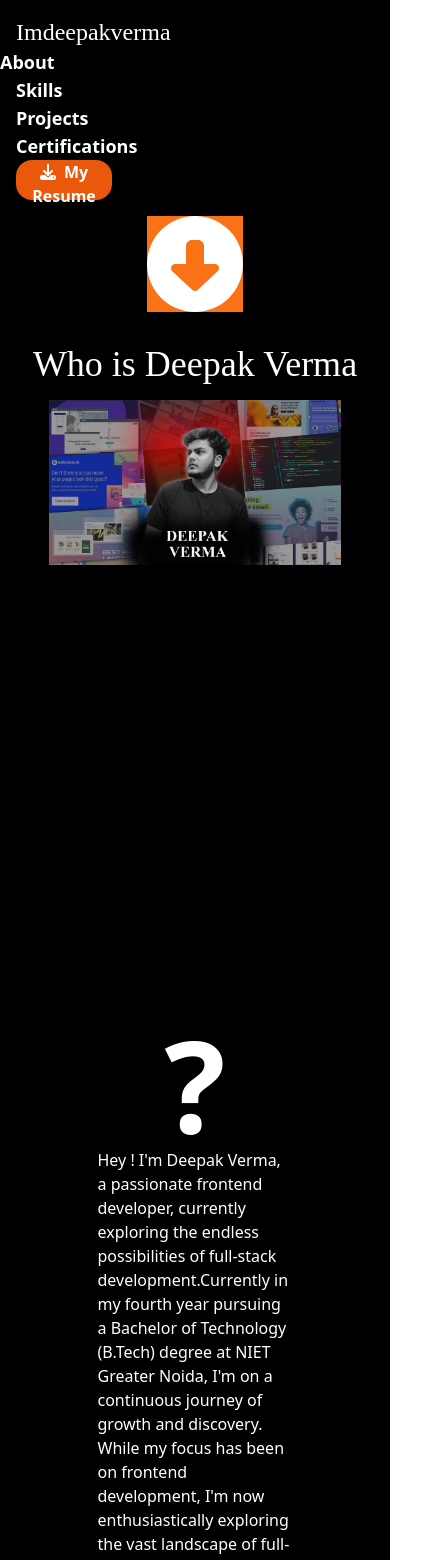
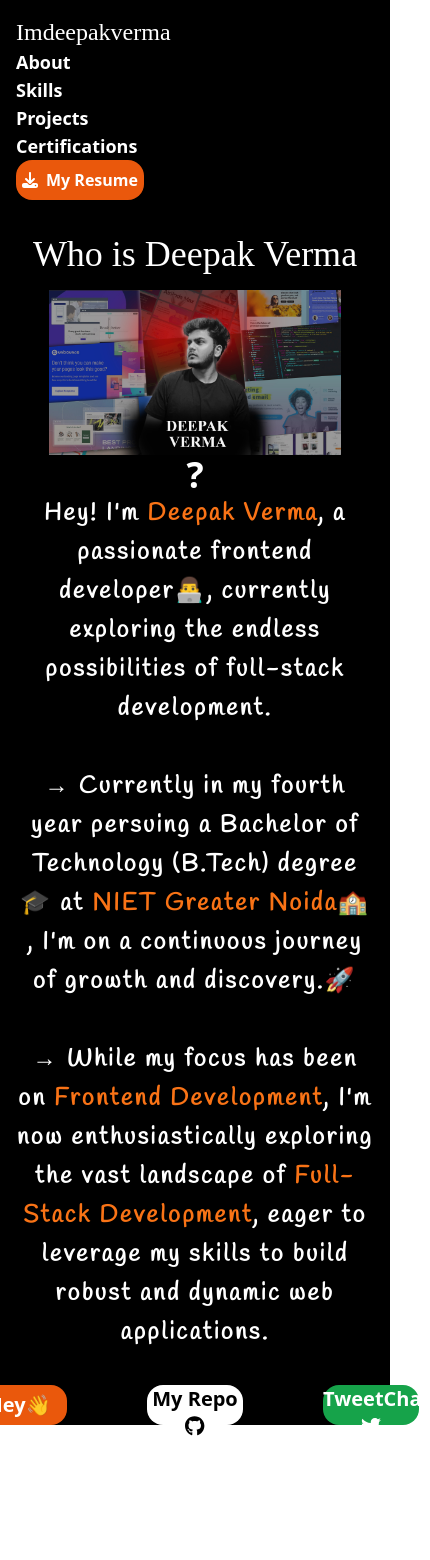
Before and after one commit to imdeepakvermaa/imdeepakvermaa-portfolio, a React (Create React App) app: page / in a window 390 px wide. Shown: the top 1560 px of the page, 430 px wide, since content can reach past the window. After the commit the page ends 1441 px from the top, so only its background shows below. Built offline with nearby package versions, Linux system fonts and the light colour scheme; a web font is replaced by a local one.

Commit message:
About page done

```diff
--- a/src/components/About.js
+++ b/src/components/About.js
@@ -1,21 +1,96 @@
+import React, { useEffect, useState } from "react";
 import heroimage from "../images/heroimage.jpg";
 import { FontAwesomeIcon } from "@fortawesome/react-fontawesome";
 import { faCircleDown } from "@fortawesome/free-solid-svg-icons";
+import Social from "./Social";
 
 const About = () => {
+  const [isRotated, setIsRotated] = useState(false);
+
+  useEffect(() => {
+    const handleScroll = () => {
+      if (window.scrollY > 40) {
+        setIsRotated(true);
+      } else {
+        setIsRotated(false);
+      }
+    };
+
+    window.addEventListener("scroll", handleScroll);
+
+    return () => {
+      window.removeEventListener("scroll", handleScroll);
+    };
+  }, []);
+
   return (
     <div className="h-full bg-black">
       <div className="md:pt-[40px] flex flex-col justify-center items-center text-white">
-        <FontAwesomeIcon icon={faCircleDown} className="text-8xl mb-8 bg-orange-500" />
-        <h1 className=" font-head text-4xl">Who is Deepak Verma</h1>
+        <FontAwesomeIcon
+          icon={faCircleDown}
+          className={`text-8xl mt-[90px] mb-10 rounded-full text-black bg-orange-500 border-4 border-orange-500 transform transition-transform ${
+            isRotated ? "rotate-180" : "rotate-0"
+          }`}
+        />
 
-        <div className="md: h-[620px] mt-4 w-3/4">
+        <h1 className="font-head text-4xl">Who is Deepak Verma</h1>
+
+        <div className="w-3/4 md:h-[620px] mt-4">
           <img src={heroimage} alt="hero" />
         </div>
-        <h1 className=" font-bold text-9xl"> ? </h1>
-        <span className="w-2/4">
-            Hey ! I'm Deepak Verma, a passionate frontend developer, currently exploring the endless possibilities of full-stack development.Currently in my fourth year pursuing a Bachelor of Technology (B.Tech) degree at NIET Greater Noida, I'm on a continuous journey of growth and discovery. While my focus has been on frontend development, I'm now enthusiastically exploring the vast landscape of full-stack development, eager to leverage my skills to build robust and dynamic web applications. With a solid foundation in web technologies and a commitment to staying on the cutting edge of industry trends, I'm excited to contribute to the ever-evolving world of web development."
+        <span className="font-bold text-4xl md:text-7xl"> ? </span>
+        <span className="w-11/12 md:w-2/4 font-about text-2xl text-center leading-relaxed font-bold tracking-widest">
+          Hey! I'm{" "}
+          <a
+            href="https://www.linkedin.com/in/deepak-verma-2229651a0/"
+            target="_blank "
+            className="font-bold text-orange-500 hover:underline decoration-white
+          "
+          >
+            {" "}
+            Deepak Verma
+          </a>
+          , a passionate frontend developer👨‍💻, currently exploring the endless
+          possibilities of full-stack development.
+          <br />
+          <br />→ Currently in my fourth year persuing a Bachelor of Technology
+          (B.Tech) degree🎓 at{" "}
+          <a
+            href="https://www.niet.co.in/"
+            target="_blank "
+            className="font-bold text-orange-500 hover:underline decoration-white
+          "
+          >
+            NIET Greater Noida🏫
+          </a>{" "}
+          , I'm on a continuous journey of growth and discovery.🚀
+          <br />
+          <br /> → While my focus has been on{" "}
+          <a
+            href="https://imdeepakvermaa.github.io/sidcupfamilygolf/"
+            target="_blank "
+            className="font-bold text-orange-500 hover:underline decoration-white
+          "
+          >
+            Frontend Development
+          </a>
+          , I'm now enthusiastically exploring the vast landscape of
+          <a
+            href="# "
+            className="font-bold text-orange-500 hover:underline decoration-white
+          "
+          >
+            {" "}
+            Full-Stack Development
+          </a>
+          , eager to leverage my skills to build robust and dynamic web
+          applications.
         </span>
+
+        <div className="mt-8" >
+          <Social/>
+
+        </div>
       </div>
     </div>
   );
--- a/src/components/Header.js
+++ b/src/components/Header.js
@@ -5,7 +5,7 @@ import {  faDownload } from '@fortawesome/free-solid-svg-icons';
 
 const Header = () => {
   return (
-    <div className="w-full bg-black text-white">
+    <div className=" fixed z-10 w-full bg-black text-white">
 
       <div className="md:flex justify-between items-center py-4 md:px-12">
 
@@ -17,7 +17,7 @@ const Header = () => {
 
         <div className="flex items-center">
           <ul className="md:flex justify-center font-bold space-x-4 md:space-x-8">
-            <li className="text-lg hover:underline decoration-orange-500 cursor-pointer">About</li>
+            <li className="ml-4 text-lg hover:underline decoration-orange-500 cursor-pointer ">About</li>
             <li className="text-lg hover:underline decoration-orange-500 cursor-pointer">Skills</li>
             <li className="text-lg hover:underline decoration-orange-500 cursor-pointer">Projects</li>
             <li className="text-lg hover:underline decoration-orange-500 cursor-pointer">Certifications</li>
@@ -27,7 +27,7 @@ const Header = () => {
         <div className="px-4 md:px-0">
           <div className="flex items-center rounded-2xl">
 
-            <button className="w-24 md:w-36 h-10 bg-orange-600 text-white font-bold rounded-2xl">
+            <button className="w-32 md:w-36 h-10 bg-orange-600 text-white font-bold rounded-2xl">
             <FontAwesomeIcon icon={faDownload} className='mr-2'/>
               My Resume
             </button>
--- /dev/null
+++ b/src/components/Social.js
@@ -0,0 +1,28 @@
+import { FontAwesomeIcon } from "@fortawesome/react-fontawesome";
+import { faGithub, faTwitter } from "@fortawesome/free-brands-svg-icons";
+
+
+
+const Social = () => {
+  return (
+    <div className="md: flex gap-20 text-xl">
+      <a href="https://www.instagram.com/imdeepakvermaa/" target="_blank ">
+        <button className="w-24 md:w-40 h-10 bg-orange-600 text-white font-bold rounded-2xl">
+          Hey👋
+        </button>
+      </a>
+
+      <button className="w-24 md:w-40 h-10 bg-white text-black font-bold rounded-2xl">
+        My Repo
+        <FontAwesomeIcon icon={faGithub} />
+      </button>
+
+      <button className="w-24 md:w-40 h-10 bg-green-600 text-white font-bold rounded-2xl">
+        TweetChat
+        <FontAwesomeIcon icon={faTwitter} />
+      </button>
+    </div>
+  );
+};
+
+export default Social;
--- a/src/index.css
+++ b/src/index.css
@@ -1,4 +1,5 @@
 @import url('https://fonts.googleapis.com/css2?family=Odor+Mean+Chey&display=swap');
+@import url('https://fonts.googleapis.com/css2?family=Handlee&display=swap');
 
 @tailwind base;
 @tailwind components;
--- a/tailwind.config.js
+++ b/tailwind.config.js
@@ -8,7 +8,7 @@ module.exports = {
     extend: {},
     fontFamily:{
       head: ['Odor Mean Chey', 'serif'],
-
+      about: ['Handlee', 'cursive'],
     }
   },
   plugins: [],
```
